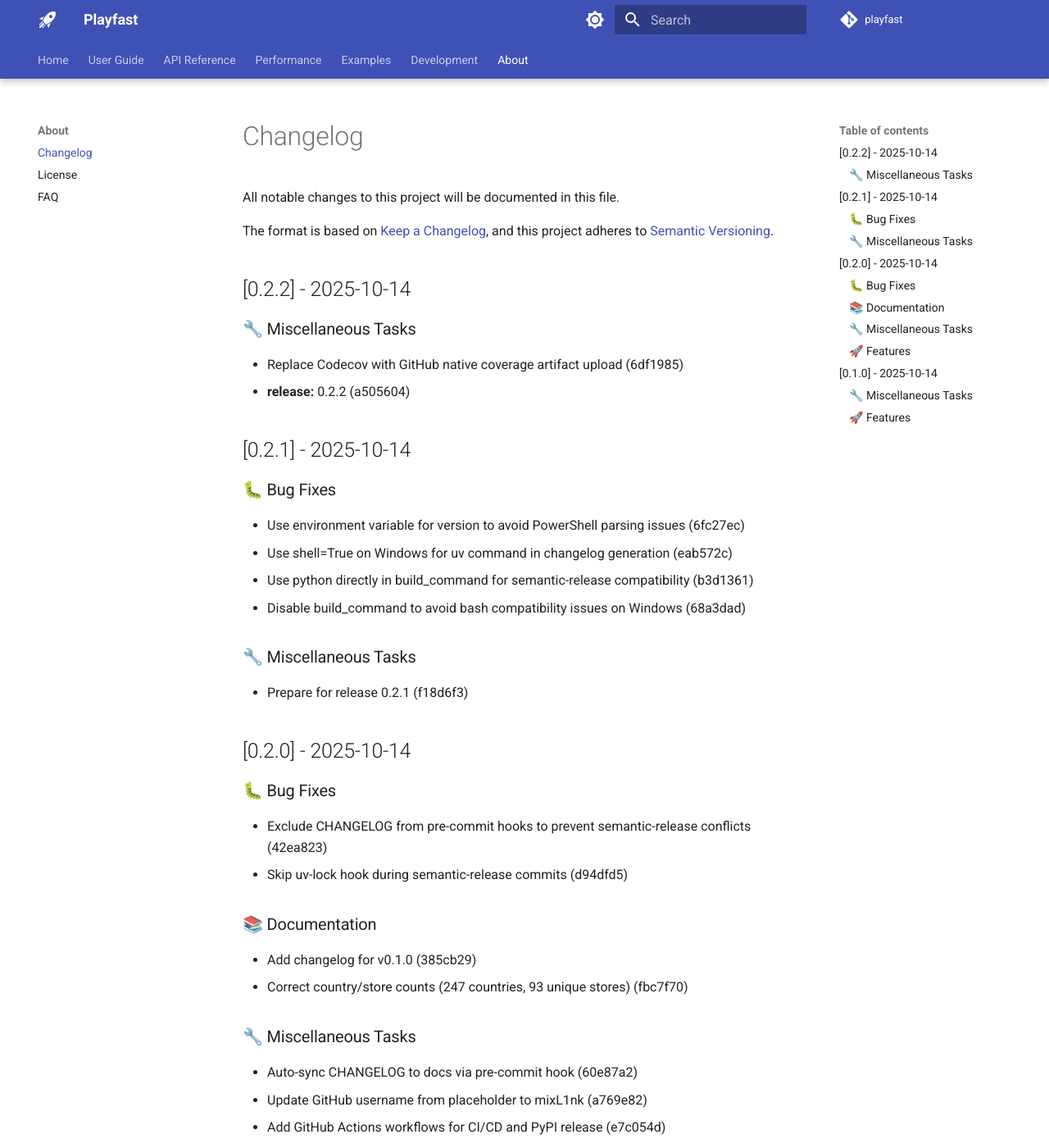
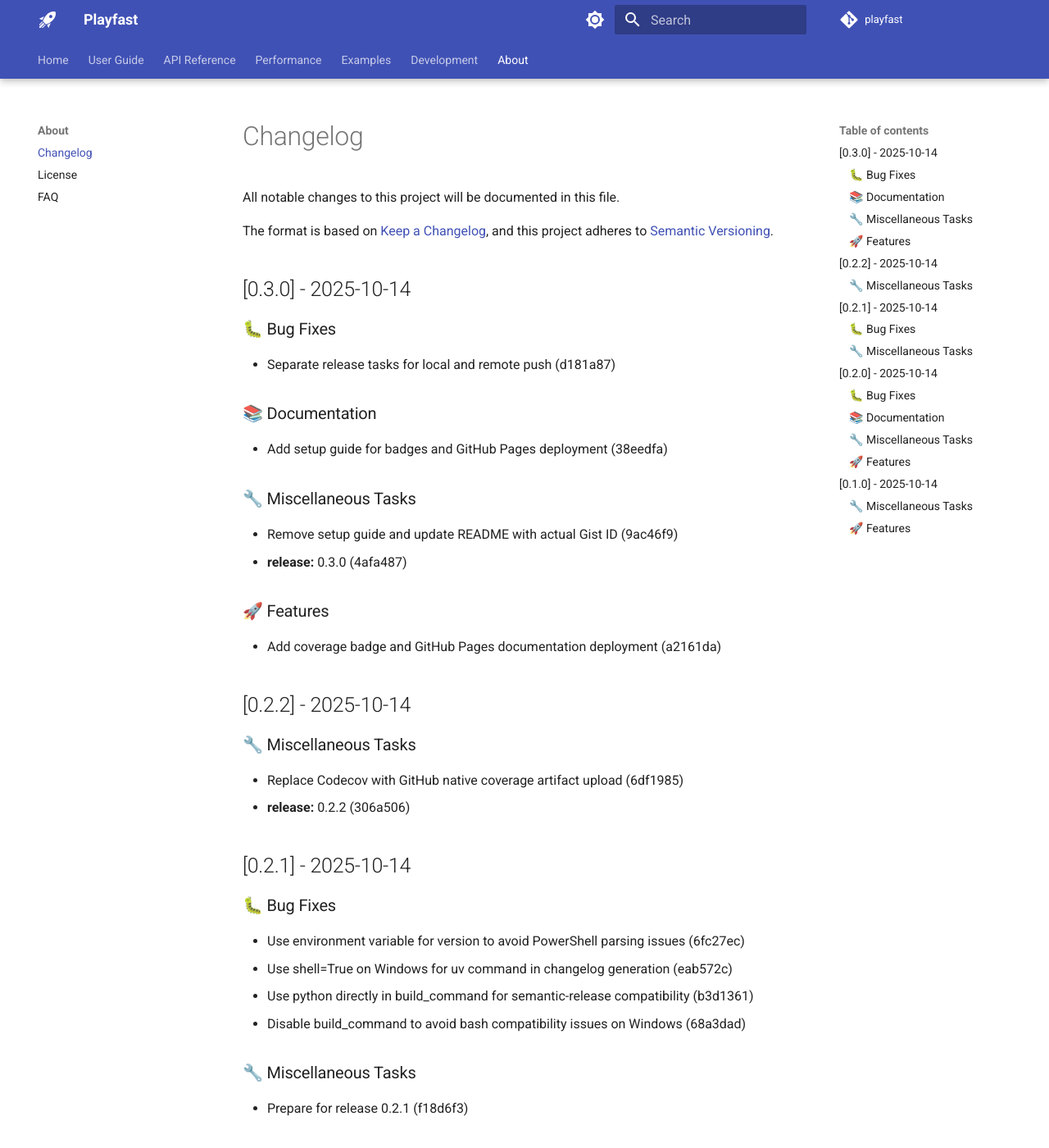
Before and after one commit to mixL1nk/playfast, an MkDocs documentation site: the page built from docs/changelog.md, in a window 1280 px wide and 1400 px high. Shown: the whole window at 82% size. Built offline with MkDocs 1.6.1 and Material for MkDocs 9.7.7, drawn with Linux system fonts in a browser that asks for light colours; comment, search, counter and statistics services are not loaded; the version menu is left out.

Commit message:
chore(release): 0.3.0

```diff
--- a/docs/changelog.md
+++ b/docs/changelog.md
@@ -5,12 +5,31 @@ All notable changes to this project will be documented in this file.
 The format is based on [Keep a Changelog](https://keepachangelog.com/en/1.0.0/),
 and this project adheres to [Semantic Versioning](https://semver.org/spec/v2.0.0.html).
 
+## [0.3.0] - 2025-10-14
+
+### 🐛 Bug Fixes
+
+- Separate release tasks for local and remote push (d181a87)
+
+### 📚 Documentation
+
+- Add setup guide for badges and GitHub Pages deployment (38eedfa)
+
+### 🔧 Miscellaneous Tasks
+
+- Remove setup guide and update README with actual Gist ID (9ac46f9)
+- **release:** 0.3.0 (4afa487)
+
+### 🚀 Features
+
+- Add coverage badge and GitHub Pages documentation deployment (a2161da)
+
 ## [0.2.2] - 2025-10-14
 
 ### 🔧 Miscellaneous Tasks
 
 - Replace Codecov with GitHub native coverage artifact upload (6df1985)
-- **release:** 0.2.2 (a505604)
+- **release:** 0.2.2 (306a506)
 
 ## [0.2.1] - 2025-10-14
 
--- a/pyproject.toml
+++ b/pyproject.toml
@@ -1,6 +1,6 @@
 [project]
 name = "playfast"
-version = "0.2.2"
+version = "0.3.0"
 description = "Playfast - Lightning-Fast Google Play Store Scraper"
 readme = "README.md"
 authors = [
```
Also changed, not shown: CHANGELOG.md (+20 -1 lines).
